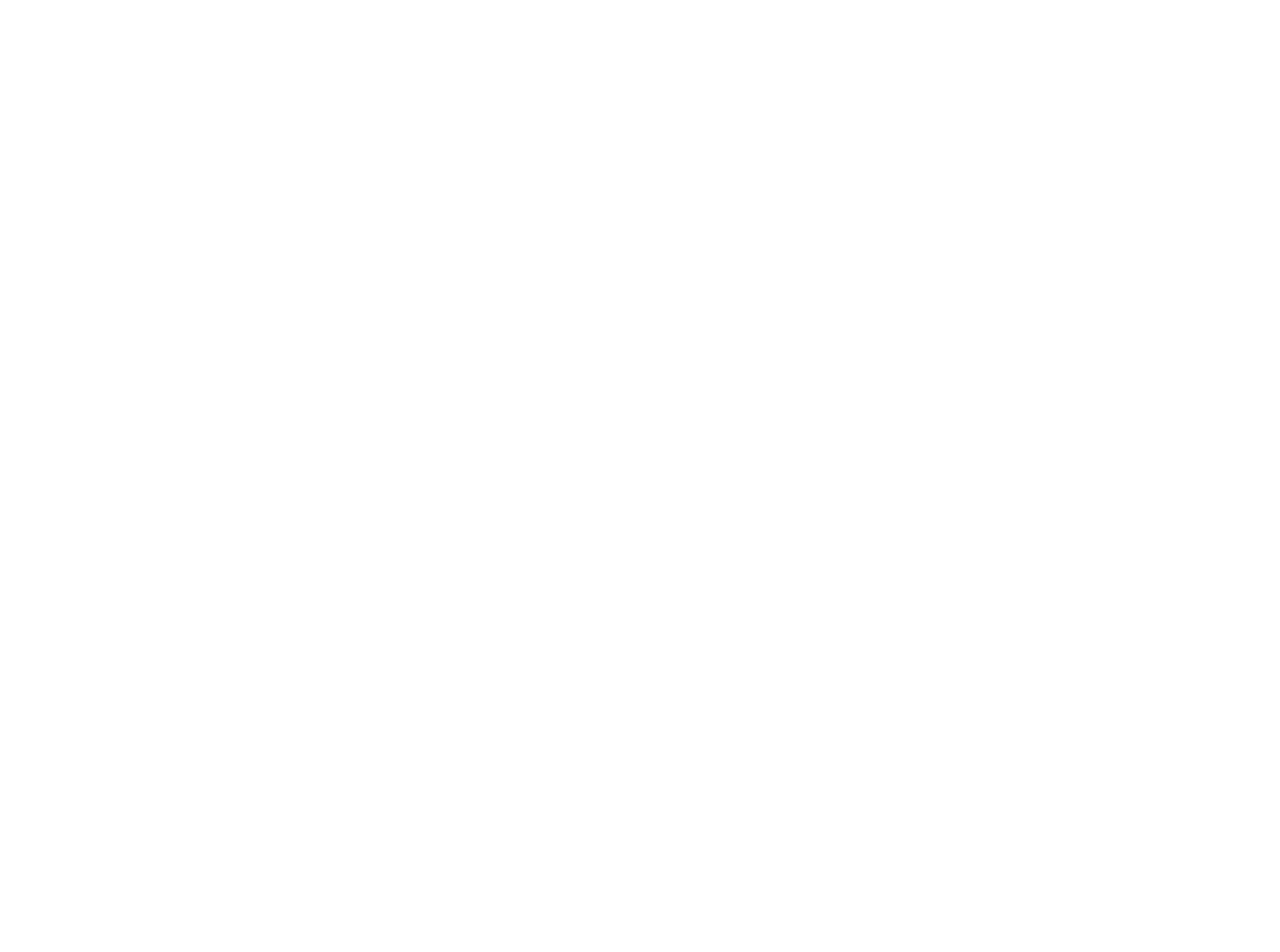
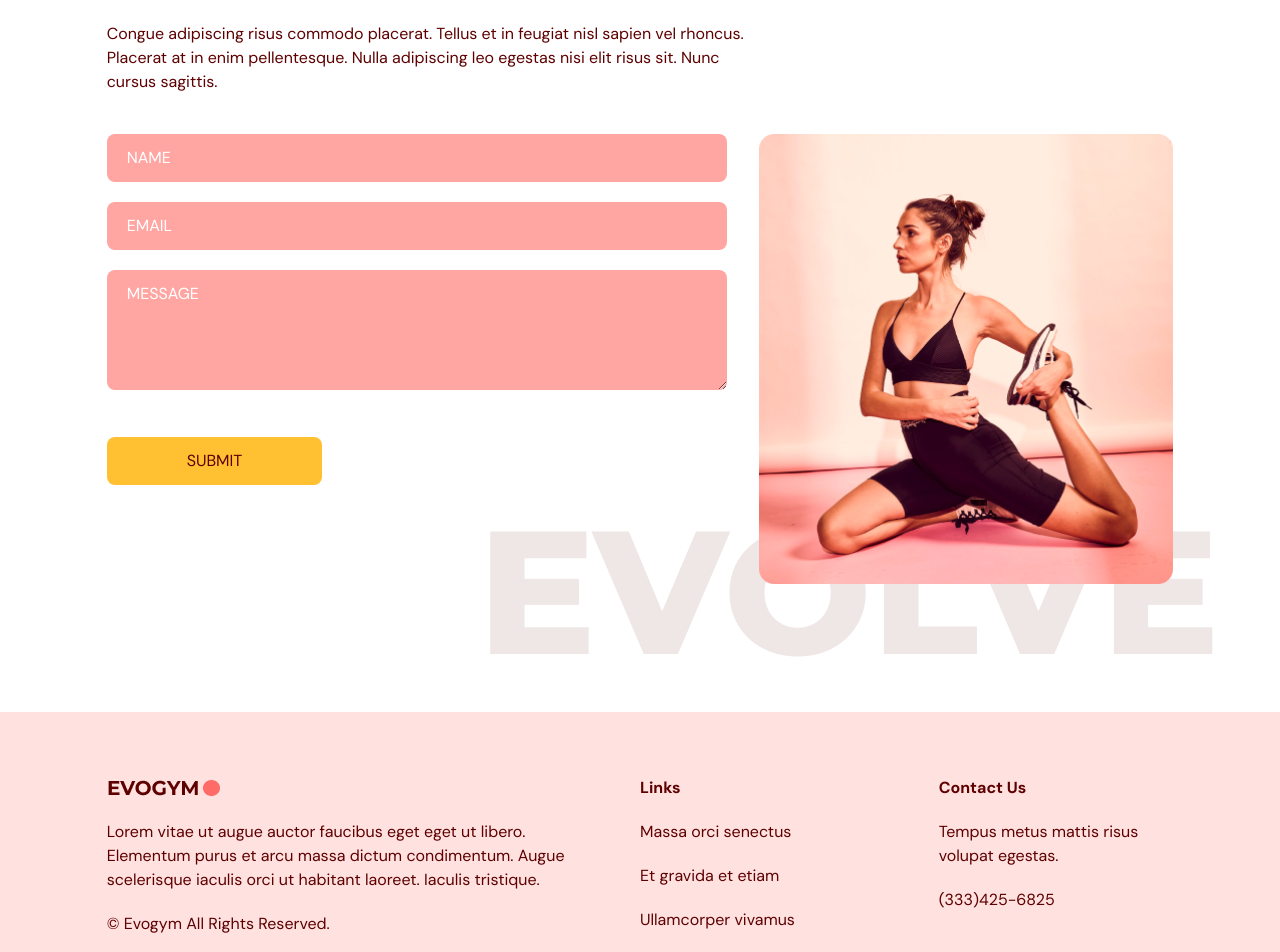
Before and after one commit to IlliaKinskyi/Gym, a React (Vite) app: page / in a window 1280 px wide. Shown: the part 3120-4072 px from the top of the page. Before the commit the page ends 2990 px from the top, so only its background shows below. Built offline with nearby package versions, Linux system fonts and the light colour scheme.

Commit message:
complete project

```diff
--- a/package.json
+++ b/package.json
@@ -13,7 +13,8 @@
     "framer-motion": "^10.6.0",
     "react": "^18.2.0",
     "react-anchor-link-smooth-scroll": "^1.0.12",
-    "react-dom": "^18.2.0"
+    "react-dom": "^18.2.0",
+    "react-hook-form": "^7.43.7"
   },
   "devDependencies": {
     "@types/node": "^18.15.3",
--- a/src/App.tsx
+++ b/src/App.tsx
@@ -2,6 +2,8 @@ import Navbar from "@/scenes/navbar";
 import Home from "@/scenes/home";
 import Benefits from "@/scenes/benefits";
 import OurClasses from "@/scenes/ourClasses";
+import ContactUs from "@/scenes/contactUs";
+import Footer from "@/scenes/footer";
 import { useEffect, useState } from "react";
 import { SelectedPage } from "./shared/types";
 
@@ -33,6 +35,8 @@ function App() {
       <Home setSelectedPage={setSelectedPage} />
       <Benefits setSelectedPage={setSelectedPage} />
       <OurClasses setSelectedPage={setSelectedPage} />
+      <ContactUs setSelectedPage={setSelectedPage} />
+      <Footer />
     </div>
   );
 }
--- /dev/null
+++ b/src/scenes/contactUs/index.tsx
@@ -0,0 +1,160 @@
+import { useForm } from "react-hook-form";
+import { SelectedPage } from "@/shared/types";
+import { motion } from "framer-motion";
+import ContactUsPageGraphic from "@/assets/ContactUsPageGraphic.png";
+import HText from "@/shared/HText";
+
+type Props = {
+  setSelectedPage: (value: SelectedPage) => void;
+};
+
+const ContactUs = ({ setSelectedPage }: Props) => {
+  const imputStyles = `mb-5 w-full rounded-lg bg-primary-300 px-5 py-3 placeholder-white`;
+
+  const {
+    register,
+    trigger,
+    formState: { errors },
+  } = useForm();
+
+  const onSubmit = async (e: any) => {
+    const isValid = await trigger();
+    if (!isValid) {
+      e.preventDefault();
+    }
+  };
+
+  return (
+    <section id="contactus" className="mx-auto w-5/6 pt-24 pb-32">
+      <motion.div
+        onViewportEnter={() => setSelectedPage(SelectedPage.ContactUs)}
+      >
+        {/* HEADER */}
+        <motion.div
+          className="md:w-3/5"
+          initial="hidden"
+          whileInView="visible"
+          viewport={{ once: true, amount: 0.5 }}
+          transition={{ duration: 0.5 }}
+          variants={{
+            hidden: { opacity: 0, x: -50 },
+            visible: { opacity: 1, x: 0 },
+          }}
+        >
+          <HText>
+            <span className="text-primary-500">JOIN NOW</span> TO GET IN SHAPE
+          </HText>
+          <p className="my-5">
+            Congue adipiscing risus commodo placerat. Tellus et in feugiat nisl
+            sapien vel rhoncus. Placerat at in enim pellentesque. Nulla
+            adipiscing leo egestas nisi elit risus sit. Nunc cursus sagittis.
+          </p>
+        </motion.div>
+
+        {/* FORM AND IMAGE */}
+        <div className="mt-10 justify-between gap-8 md:flex">
+          <motion.div
+            className="mt-10 basis-3/5 md:mt-0"
+            initial="hidden"
+            whileInView="visible"
+            viewport={{ once: true, amount: 0.5 }}
+            transition={{ duration: 0.5 }}
+            variants={{
+              hidden: { opacity: 0, y: 50 },
+              visible: { opacity: 1, y: 0 },
+            }}
+          >
+            <form
+              target="_blank"
+              onSubmit={onSubmit}
+              action="https://formsubmit.co/1b37936362dc2d1c7befd599d2feb4e6"
+              method="POST"
+            >
+              <input
+                className={imputStyles}
+                type="text"
+                placeholder="NAME"
+                {...register("name", {
+                  required: true,
+                  maxLength: 100,
+                })}
+              />
+              {errors.name && (
+                <p className="mt-1 text-primary-500">
+                  {errors.name.type === "required" && "This field is required."}
+                  {errors.name.type === "maxLength" &&
+                    "Max length is 100 char."}
+                </p>
+              )}
+
+              <input
+                className={imputStyles}
+                type="text"
+                placeholder="EMAIL"
+                {...register("email", {
+                  required: true,
+                  pattern: /^[A-Z0-9._%+-]+@[A-Z0-9.-]+\.[A-Z]{2,}$/i,
+                })}
+              />
+              {errors.email && (
+                <p className="mt-1 text-primary-500">
+                  {errors.email.type === "required" &&
+                    "This field is required."}
+                  {errors.email.type === "pattern" && "Invalid email adress."}
+                </p>
+              )}
+
+              <textarea
+                className={imputStyles}
+                rows={4}
+                cols={50}
+                placeholder="MESSAGE"
+                {...register("message", {
+                  required: true,
+                  maxLength: 2000,
+                })}
+              />
+              {errors.message && (
+                <p className="mt-1 text-primary-500">
+                  {errors.message.type === "required" &&
+                    "This field is required."}
+                  {errors.message.type === "maxLength" &&
+                    "Max length is 2000 char."}
+                </p>
+              )}
+
+              <button
+                type="submit"
+                className="mt-5 rounded-lg bg-secondary-500 px-20 py-3 transition duration-500 hover:text-white"
+              >
+                SUBMIT
+              </button>
+            </form>
+          </motion.div>
+
+          <motion.div
+            className="relative mt-16 basis-2/5 md:mt-0"
+            initial="hidden"
+            whileInView="visible"
+            viewport={{ once: true, amount: 0.5 }}
+            transition={{ delay: 0.2, duration: 0.5 }}
+            variants={{
+              hidden: { opacity: 0, y: 50 },
+              visible: { opacity: 1, y: 0 },
+            }}
+          >
+            <div className="w-full before:absolute before:-bottom-20 before:-right-10 before:z-[-1] md:before:content-evolvetext">
+              <img
+                className="w-full"
+                alt="contact-us-page-graphic"
+                src={ContactUsPageGraphic}
+              />
+            </div>
+          </motion.div>
+        </div>
+      </motion.div>
+    </section>
+  );
+};
+
+export default ContactUs;
--- /dev/null
+++ b/src/scenes/footer/index.tsx
@@ -0,0 +1,32 @@
+import Logo from "@/assets/Logo.png";
+
+const Footer = () => {
+  return (
+    <footer className="bg-primary-100 py-16">
+      <div className="justify-content mx-auto w-5/6 gap-16 md:flex">
+        <div className="mt-16 basis-1/2 md:mt-0">
+          <img alt="logo" src={Logo} />
+          <p className="my-5">
+            Lorem vitae ut augue auctor faucibus eget eget ut libero. Elementum
+            purus et arcu massa dictum condimentum. Augue scelerisque iaculis
+            orci ut habitant laoreet. Iaculis tristique.
+          </p>
+          <p>© Evogym All Rights Reserved.</p>
+        </div>
+        <div className="mt-16 basis-1/4 md:mt-0">
+          <h4 className="font-bold">Links</h4>
+          <p className="my-5">Massa orci senectus</p>
+          <p className="my-5">Et gravida et etiam</p>
+          <p>Ullamcorper vivamus</p>
+        </div>
+        <div className="mt-16 basis-1/4 md:mt-0">
+          <h4 className="font-bold">Contact Us</h4>
+          <p className="my-5">Tempus metus mattis risus volupat egestas.</p>
+          <p>(333)425-6825</p>
+        </div>
+      </div>
+    </footer>
+  );
+};
+
+export default Footer;
```
Also changed, not shown: 1 other file (tests, documents, lock files or other folders).
